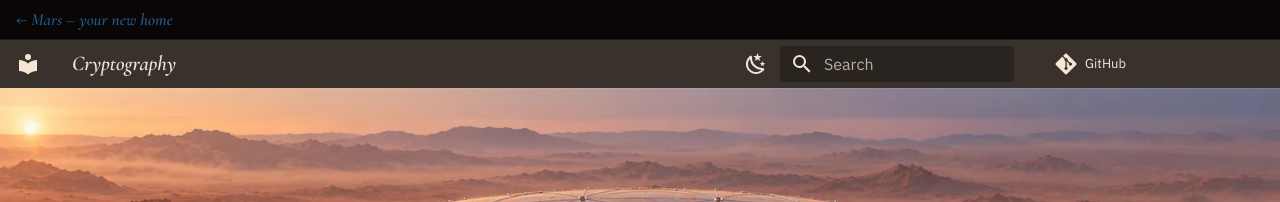
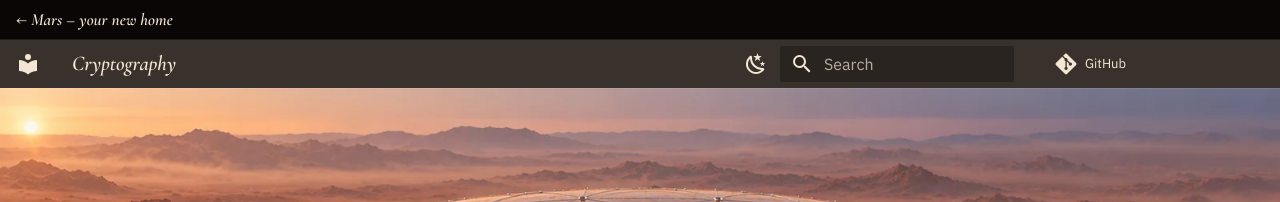
Before and after one commit to TTMathCS/cryptography, an MkDocs documentation site: the page built from docs/index.md, in a window 1280 px wide. Shown: the top 202 px of the page. Built offline with MkDocs 1.6.1 and Material for MkDocs 9.7.7, drawn with Linux system fonts in a browser that asks for light colours; comment, search, counter and statistics services are not loaded.

Commit message:
Back link in cream, not link blue

```diff
--- a/docs/stylesheets/mars.css
+++ b/docs/stylesheets/mars.css
@@ -282,7 +282,7 @@
   font-size: 0.7rem;
 }
 
-.mars-back {
+.md-banner .mars-back {
   font-family: var(--mars-serif);
   font-style: italic;
   font-weight: 600;
@@ -290,7 +290,7 @@
   color: #f4e6d4;
 }
 
-.mars-back:hover,
-.mars-back:focus-visible {
+.md-banner .mars-back:hover,
+.md-banner .mars-back:focus-visible {
   color: #eea66f;
 }
```
